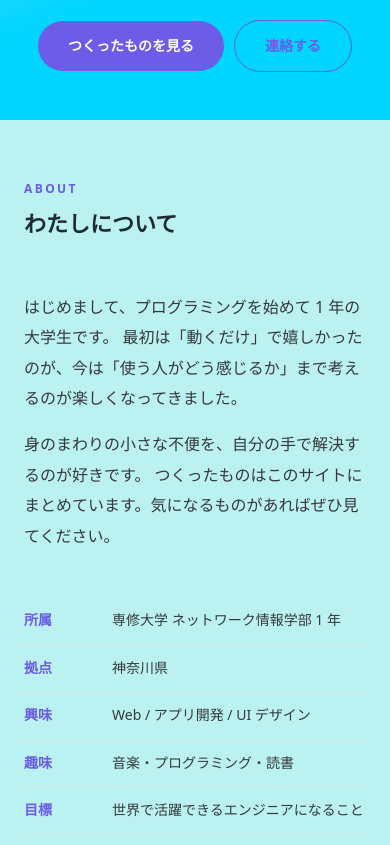
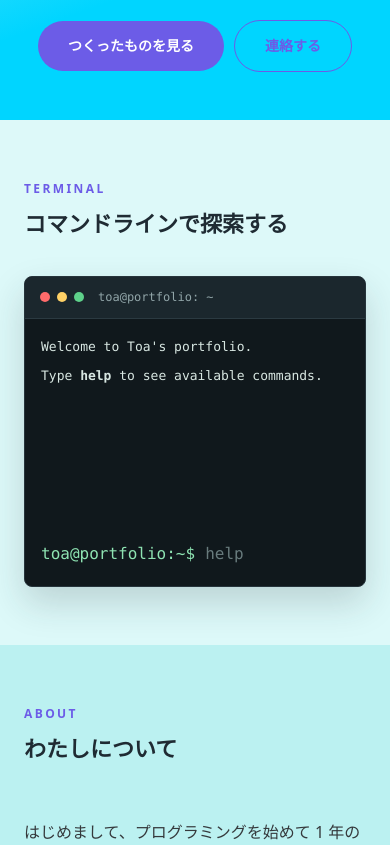
Before and after one commit to ZaisanEDPS/my-style, a plain HTML site: page index.html in a window 390 px wide. Shown: the part 540-1385 px from the top of the page. Drawn offline with Linux system fonts and the light colour scheme.

Commit message:
ターミナル風のインターフェスを追加しました。

```diff
--- a/index.html
+++ b/index.html
@@ -372,7 +372,73 @@ header {
 
 
 /* --------------------------------------------------------------------
-   ⑩ CONTACT
+   ⑩ TERMINAL（ターミナル風プロフィール）
+   -------------------------------------------------------------------- */
+.terminal-shell {
+  max-width: 760px;
+  margin: 0 auto;
+  overflow: hidden;
+  border: 1px solid #26343b;
+  border-radius: var(--radius);
+  background: #10181c;
+  color: #d8e7e2;
+  box-shadow: 0 16px 36px rgba(31, 43, 51, 0.18);
+  font-family: "SFMono-Regular", Consolas, "Liberation Mono", monospace;
+  line-height: 1.6;
+}
+
+.terminal-bar {
+  display: flex;
+  align-items: center;
+  gap: 7px;
+  padding: 11px 15px;
+  background: #1b272d;
+  border-bottom: 1px solid #2b3a41;
+}
+
+.terminal-dot { width: 10px; height: 10px; border-radius: 50%; }
+.terminal-dot:nth-child(1) { background: #ff6b6b; }
+.terminal-dot:nth-child(2) { background: #ffd166; }
+.terminal-dot:nth-child(3) { background: #5ed18a; }
+.terminal-title { margin-left: 7px; color: #91a5a8; font-size: 12px; }
+
+.terminal-output {
+  min-height: 230px;
+  max-height: 360px;
+  overflow-y: auto;
+  padding: 22px 22px 10px;
+  font-size: 13px;
+}
+
+.terminal-line { margin: 0 0 8px; white-space: pre-wrap; word-break: break-word; }
+.terminal-line.command { color: #8ee3b2; }
+.terminal-line.error { color: #ff9f9f; }
+.terminal-line a { color: #79d8ff; }
+
+.terminal-form {
+  display: flex;
+  gap: 10px;
+  align-items: center;
+  padding: 10px 22px 20px;
+  color: #8ee3b2;
+}
+
+.terminal-prompt { flex: 0 0 auto; }
+.terminal-input {
+  min-width: 0;
+  flex: 1;
+  border: 0;
+  outline: 0;
+  padding: 2px 0;
+  color: #f4faf7;
+  background: transparent;
+  font: inherit;
+}
+.terminal-input::placeholder { color: #687b7d; }
+
+
+/* --------------------------------------------------------------------
+   ⑪ CONTACT
    -------------------------------------------------------------------- */
 .contact { text-align: center; }
 
@@ -395,7 +461,7 @@ header {
 
 
 /* --------------------------------------------------------------------
-   ⑪ フッター
+  ⑫ フッター
    -------------------------------------------------------------------- */
 footer {
   background: var(--dark-color);
@@ -407,7 +473,7 @@ footer {
 
 
 /* --------------------------------------------------------------------
-   ⑫ スクロールでふわっと出てくる演出
+  ⑬ スクロールでふわっと出てくる演出
    -------------------------------------------------------------------- */
 .reveal {
   opacity: 0;
@@ -420,7 +486,7 @@ footer {
 
 
 /* --------------------------------------------------------------------
-   ⑬ スマホ用の調整（横幅 820px 以下）
+  ⑭ スマホ用の調整（横幅 820px 以下）
    -------------------------------------------------------------------- */
 @media (max-width: 820px) {
   section { padding: 58px 0; }
@@ -429,6 +495,8 @@ footer {
   .section-title { font-size: 22px; }
   .about-grid { grid-template-columns: 1fr; gap: 30px; }
   .work-grid { grid-template-columns: 1fr; }
+  .terminal-output { min-height: 210px; padding: 18px 16px 8px; }
+  .terminal-form { padding: 10px 16px 17px; }
   .menu-btn { display: block; }
 
   /* スマホではメニューを隠し、ボタンを押すと出てくる */
@@ -466,6 +534,7 @@ footer {
       <a href="#about">About</a>
       <a href="#works">Works</a>
       <a href="#skills">Skills</a>
+      <a href="#terminal">Terminal</a>
       <a href="#contact">Contact</a>
     </nav>
 
@@ -502,6 +571,34 @@ footer {
     <a class="btn btn-ghost" href="#contact" style="margin-left:6px">連絡する</a>
   </div>
 </div>
+
+
+<!-- ====================================================================
+     TERMINAL（コマンドを入力してサイトを探索）
+     ==================================================================== -->
+<section id="terminal" class="section-soft">
+  <div class="container reveal">
+    <p class="section-label">TERMINAL</p>
+    <h2 class="section-title">コマンドラインで探索する</h2>
+
+    <div class="terminal-shell">
+      <div class="terminal-bar" aria-hidden="true">
+        <span class="terminal-dot"></span>
+        <span class="terminal-dot"></span>
+        <span class="terminal-dot"></span>
+        <span class="terminal-title">toa@portfolio: ~</span>
+      </div>
+      <div class="terminal-output" id="terminal-output" aria-live="polite">
+        <p class="terminal-line">Welcome to Toa's portfolio.</p>
+        <p class="terminal-line">Type <strong>help</strong> to see available commands.</p>
+      </div>
+      <form class="terminal-form" id="terminal-form">
+        <label class="terminal-prompt" for="terminal-input">toa@portfolio:~$</label>
+        <input class="terminal-input" id="terminal-input" type="text" autocomplete="off" spellcheck="false" placeholder="help" aria-label="ターミナルコマンド" />
+      </form>
+    </div>
+  </div>
+</section>
 
 
 <!-- ====================================================================
@@ -723,7 +820,64 @@ document.querySelectorAll('a[href^="#"]').forEach((link) => {
 
 
 // --------------------------------------------------------------------
-// ④ フッターの年を自動で入れる（毎年書き換えなくて済む）
+// ④ ターミナル風インターフェース
+// コマンドの結果を表示し、サイト内の各セクションへ案内します
+// --------------------------------------------------------------------
+const terminalForm = document.getElementById("terminal-form");
+const terminalInput = document.getElementById("terminal-input");
+const terminalOutput = document.getElementById("terminal-output");
+
+const terminalCommands = {
+  help: () => "利用できるコマンド:\n  about    自己紹介を見る\n  works    作品を見る\n  skills   スキルを見る\n  contact  連絡先を見る\n  whoami   プロフィールを表示\n  date     今日の日付を表示\n  clear    履歴を消去",
+  whoami: () => "西條 翔空\n専修大学 ネットワーク情報学部 1 年\nWeb / アプリ開発 / UI デザイン",
+  date: () => new Date().toLocaleDateString("ja-JP", { year: "numeric", month: "long", day: "numeric" }),
+  clear: () => "__CLEAR__",
+  about: () => "#about",
+  works: () => "#works",
+  skills: () => "#skills",
+  contact: () => "#contact"
+};
+
+function addTerminalLine(text, className = "") {
+  const line = document.createElement("p");
+  line.className = `terminal-line ${className}`.trim();
+  line.textContent = text;
+  terminalOutput.appendChild(line);
+}
+
+terminalForm.addEventListener("submit", (e) => {
+  e.preventDefault();
+  const command = terminalInput.value.trim().toLowerCase();
+  if (!command) return;
+
+  addTerminalLine(`toa@portfolio:~$ ${command}`, "command");
+  terminalInput.value = "";
+
+  const result = terminalCommands[command];
+  if (!result) {
+    addTerminalLine(`command not found: ${command}. Type 'help' for available commands.`, "error");
+    terminalOutput.scrollTop = terminalOutput.scrollHeight;
+    return;
+  }
+
+  const response = result();
+  if (response === "__CLEAR__") {
+    terminalOutput.replaceChildren();
+  } else if (response.startsWith("#")) {
+    addTerminalLine(`Opening ${command}...`);
+    document.querySelector(response).scrollIntoView({ behavior: "smooth", block: "start" });
+  } else {
+    addTerminalLine(response);
+  }
+
+  terminalOutput.scrollTop = terminalOutput.scrollHeight;
+});
+
+document.querySelector(".terminal-shell").addEventListener("click", () => terminalInput.focus());
+
+
+// --------------------------------------------------------------------
+// ⑤ フッターの年を自動で入れる（毎年書き換えなくて済む）
 // --------------------------------------------------------------------
 document.getElementById("year").textContent = new Date().getFullYear();
 
```
